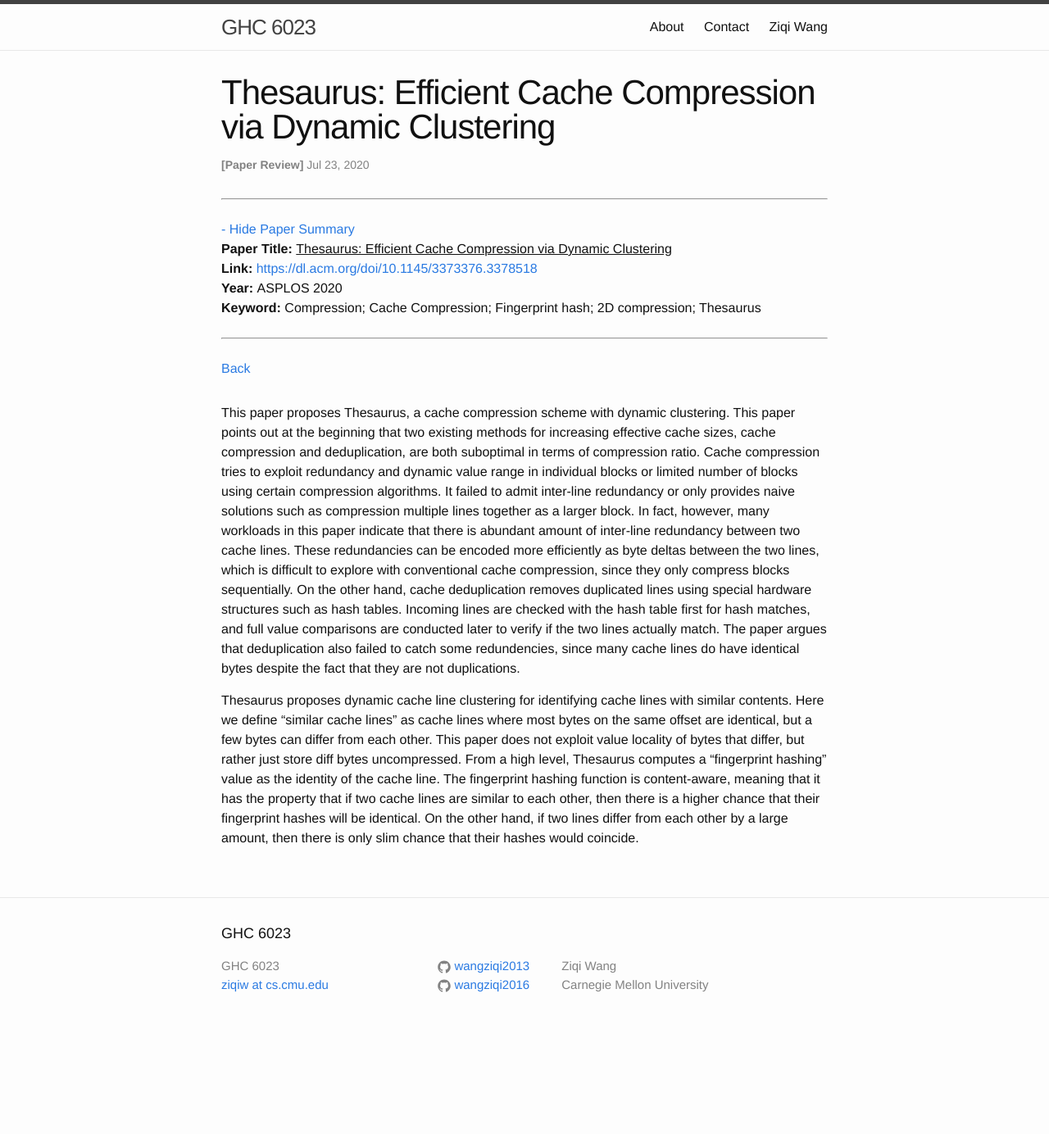
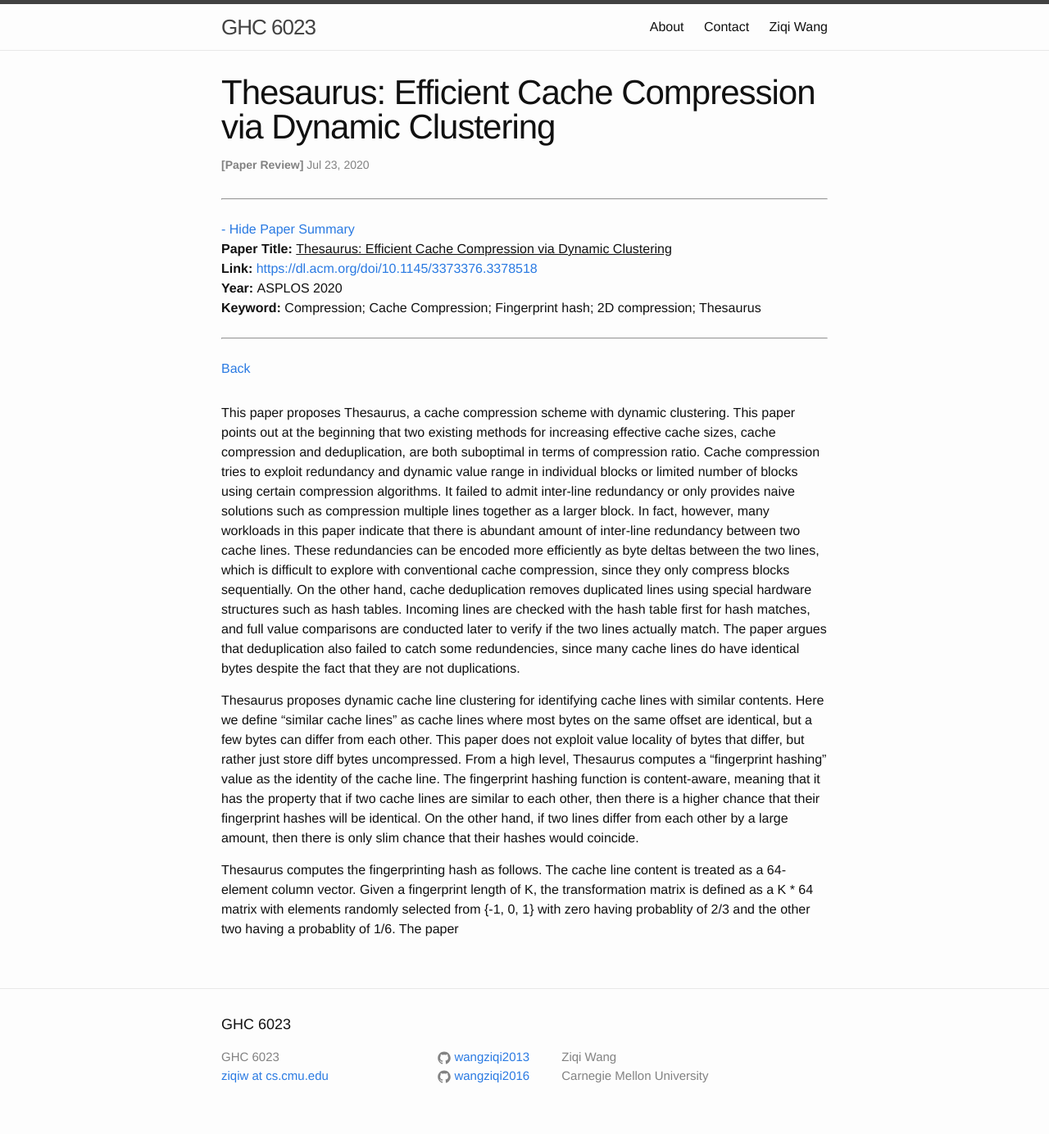
Before and after one commit to wangziqi2013/wangziqi2013.github.io, a Jekyll site: the page built from _posts/2020-07-23-thesaurus.markdown, in a window 1280 px wide. Shown: the whole page at 82% size. Built offline with Jekyll 4.4.1, drawn with Linux system fonts in a browser that asks for light colours; before the commit the page ends 1273 px from its top, so only the background shows below that.

Commit message:
Adding a matrix

```diff
--- a/_posts/2020-07-23-thesaurus.markdown
+++ b/_posts/2020-07-23-thesaurus.markdown
@@ -33,3 +33,7 @@ From a high level, Thesaurus computes a "fingerprint hashing" value as the ident
 hashing function is content-aware, meaning that it has the property that if two cache lines are similar to each other,
 then there is a higher chance that their fingerprint hashes will be identical. On the other hand, if two lines differ
 from each other by a large amount, then there is only slim chance that their hashes would coincide.
+
+Thesaurus computes the fingerprinting hash as follows. The cache line content is treated as a 64-element column vector.
+Given a fingerprint length of K, the transformation matrix is defined as a K * 64 matrix with elements randomly selected
+from {-1, 0, 1} with zero having probablity of 2/3 and the other two having a probablity of 1/6. The paper
```
